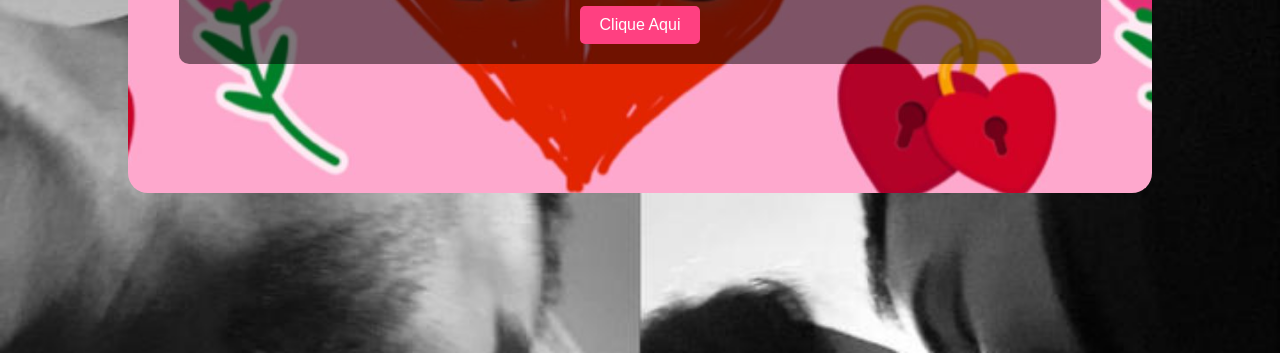
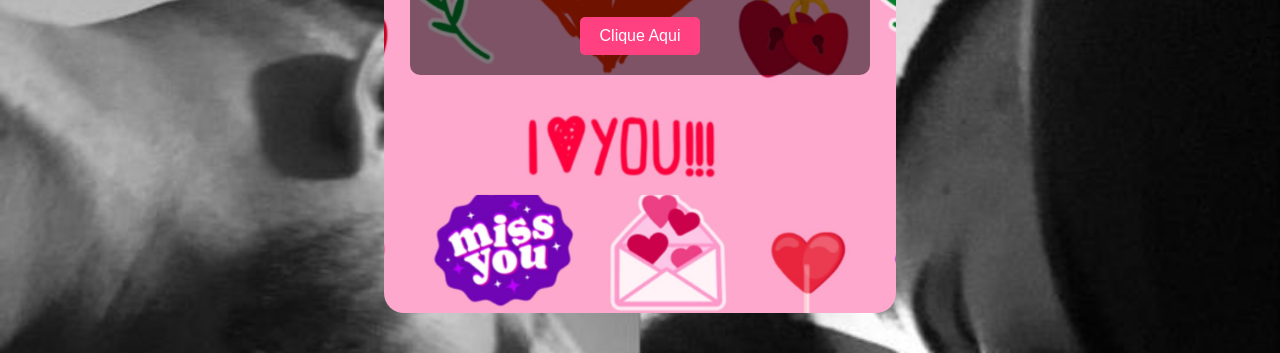
Before and after one commit to Nelson1Aguiar/Album_Virtual, a plain HTML site: page index.html in a window 1280 px wide. Shown: the part 447-800 px from the top of the page. Drawn offline with Linux system fonts and the light colour scheme.

Commit message:
Update style.css

```diff
--- a/style.css
+++ b/style.css
@@ -23,8 +23,8 @@ body {
 
 .painel {
     margin: 0;
-    height: 60%;
-    width: 80%;
+    height: 90%;
+    width: 40%;
     position: absolute;
     border-radius: 20px;
     background-image: url('img/DesenhoSabrinny.jpeg');
```
